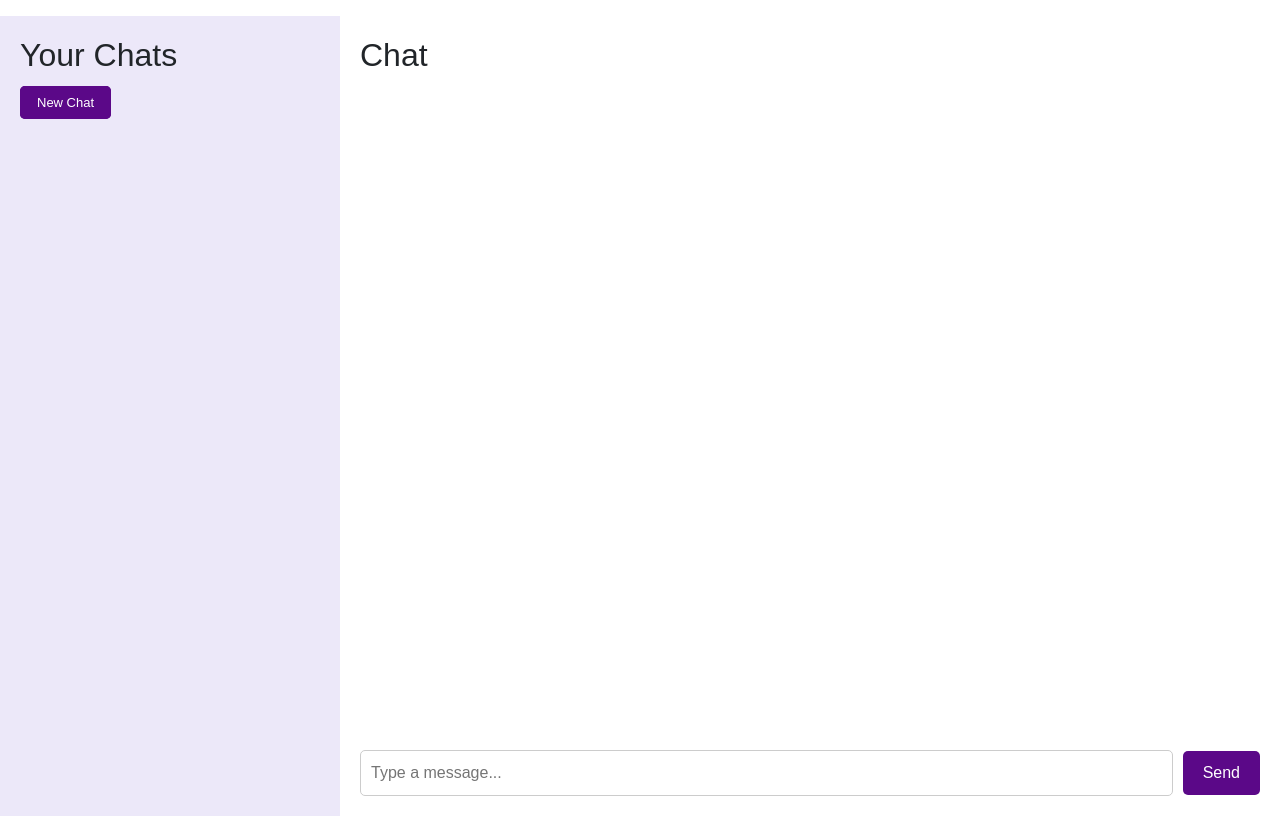
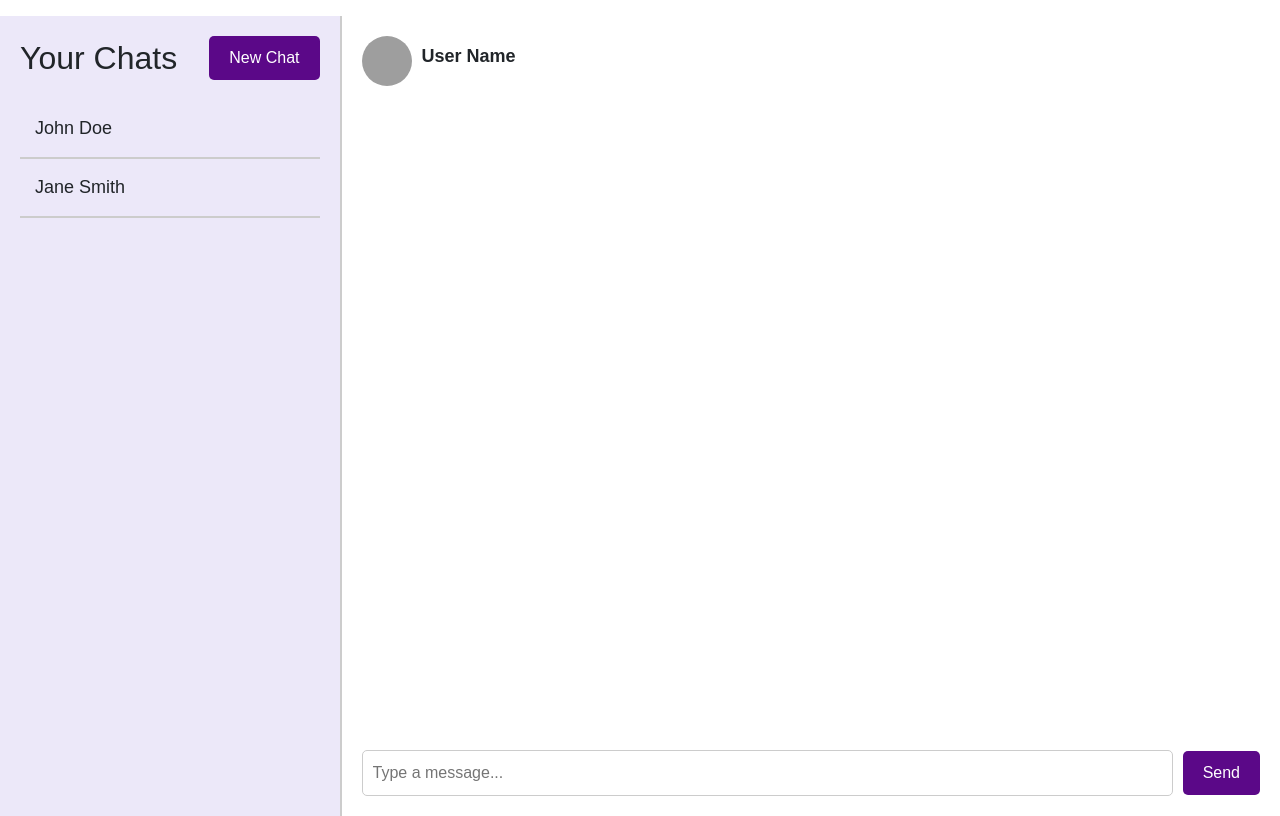
Before and after one commit to gcivil-nyu-org/INT2-Monday-Spring2024-Team-1, a Django app: template chat/templates/chat/chat.html in a window 1280 px wide. Shown: the part 113-929 px from the top of the page. Run offline with Django 4.2, Linux system fonts and the light colour scheme; the template is opened without the code that fills it, so the values that code supplies are empty; some libraries are stand-ins or nearby versions; grey boxes are pictures that could not be loaded.

Commit message:
Add chat header and interactions

```diff
--- a/chat/templates/chat/chat.html
+++ b/chat/templates/chat/chat.html
@@ -20,7 +20,19 @@
             flex: 1;
             background-color: #ECE8F9;
             padding: 20px;
+            border-right: 2px solid #ccc;
         }
+
+        .chat-sidebar-header {
+            display: flex;
+            justify-content: space-between;
+            align-items: center;
+            margin-bottom: 20px;
+        }
+
+            .chat-sidebar-header h2 {
+                margin: 0;
+            }
 
         .chat {
             flex: 3;
@@ -32,10 +44,21 @@
 
         .chat-header {
             display: flex;
-            justify-content: space-between;
             align-items: center;
             margin-bottom: 20px;
         }
+
+            .profile-picture {
+                width: 50px;
+                height: 50px;
+                border-radius: 50%;
+                margin-right: 10px;
+            }
+
+            .user-name {
+                font-size: 18px;
+                font-weight: bold;
+            }
 
         .chat-list {
             list-style-type: none;
@@ -44,17 +67,24 @@
 
         .chat-list-item {
             cursor: pointer;
-            padding: 10px;
-            border-bottom: 1px solid #ccc;
+            padding: 15px;
+            border-bottom: 2px solid #ccc;
+            transition: background-color 0.3s;
+            font-size: 18px;
         }
 
             .chat-list-item:hover {
-                background-color: #e0e0e0;
+                background-color: #f0f0f0;
+            }
+
+            .chat-list-item.active {
+                background-color: #8f68a3;
+                color: #FFFFFF;
+                font-weight: bold;
             }
 
         .message-container {
             display: flex;
-            justify-content: flex-end;
             margin-bottom: 10px;
         }
 
@@ -68,12 +98,32 @@
             }
 
         .outgoing-message {
-            align-self: flex-end;
+            display: flex;
+            justify-content: flex-end;
         }
 
+            .outgoing-message .message-container {
+                justify-content: flex-end;
+            }
+
+            .outgoing-message .message {
+                background-color: #DCF8C6;
+                color: #000;
+            }
+
         .incoming-message {
-            align-self: flex-start;
+            display: flex;
+            justify-content: flex-start;
         }
+
+            .incoming-message .message-container {
+                justify-content: flex-start;
+            }
+
+            .incoming-message .message {
+                background-color: #F2F2F2;
+                color: #000;
+            }
 
         .message-input-container {
             margin-top: auto;
@@ -104,13 +154,11 @@
                 color: white
             }
 
-        .create-button,
-        .create-button:hover {
+        .create-button {
+            padding: 10px 20px;
             background-color: #5B0888;
-            font-size: 13px;
             color: #FFFFFF;
-            border: 2px solid #5B0888;
-            padding: 7px 15px;
+            border: none;
             border-radius: 5px;
             cursor: pointer;
             text-decoration: none;
@@ -118,6 +166,7 @@
 
             .create-button:hover {
                 background-color: #2d0444;
+                text-decoration: none;
             }
 
 
@@ -131,18 +180,23 @@
 
     <div class="full-container">
         <div class="chat-sidebar">
-            <h2>Your Chats</h2>
+            <div class="chat-sidebar-header">
+                <h2>Your Chats</h2>
+                <a href="{% url 'chat:select_user_view' %}" class="create-button">New Chat</a>
+            </div>
+
             <ul class="chat-list" id="chatList">
                 <!-- user chat list here -->
             </ul>
-            <a href="{% url 'chat:select_user_view' %}" class="create-button">New Chat</a>
         </div>
 
 
         <div class="chat" id="chatInterface">
             <div class="chat-header">
-                <h2>Chat</h2>
+                <img src="profile1.jpg" alt="Profile Picture" class="profile-picture">
+                <h2 class="user-name">User Name</h2>
             </div>
+
             <div id="messages">
                 <!-- chat messages here -->
             </div>
@@ -153,7 +207,8 @@
         </div>
     </div>
 
-    <script>let chats = [];
+    <script>
+        let chats = [];
 
         function createNewChat() {
             let chatName = prompt("Enter a name for the new chat:");
@@ -173,21 +228,50 @@
                 let listItem = document.createElement('li');
                 listItem.classList.add('chat-list-item');
                 listItem.textContent = chat.name;
-                listItem.onclick = () => renderChatInterface(index);
+                listItem.onclick = () => {
+                    renderChatInterface(index);
+                    chatList.querySelectorAll('.chat-list-item').forEach(item => {
+                        item.classList.remove('active');
+                    });
+                    listItem.classList.add('active');
+                };
                 chatList.appendChild(listItem);
             });
         }
 
+
         function renderChatInterface(index) {
             let chatInterface = document.getElementById('chatInterface');
-            chatInterface.querySelector('h2').textContent = chats[index].name;
+            let chatHeader = chatInterface.querySelector('.chat-header');
+            let chatName = chats[index].name;
+            let userProfilePicture = chats[index].profilePicture;
+
+            // Clear existing content in the chat header
+            chatHeader.innerHTML = '';
+
+            // Create and append the profile picture element
+            let profilePicture = document.createElement('img');
+            profilePicture.src = userProfilePicture;
+            profilePicture.alt = "Profile Picture";
+            profilePicture.classList.add('profile-picture');
+            chatHeader.appendChild(profilePicture);
+
+            // Create and append the user's name element
+            let userName = document.createElement('h2');
+            userName.textContent = chatName;
+            userName.classList.add('user-name');
+            chatHeader.appendChild(userName);
+
             let messagesDiv = document.getElementById('messages');
             messagesDiv.innerHTML = '';
+
             chats[index].messages.forEach(message => {
                 let messageContainer = document.createElement('div');
                 messageContainer.classList.add('message-container');
+
                 let messageElement = document.createElement('div');
                 messageElement.classList.add('message');
+
                 messageElement.textContent = message.text;
                 messageContainer.appendChild(messageElement);
                 if (message.sender === 'user') {
@@ -198,6 +282,8 @@
                 messagesDiv.appendChild(messageContainer);
             });
         }
+
+
 
         function sendMessage() {
             let messageInput = document.getElementById('messageInput');
@@ -217,6 +303,34 @@
             let activeChatName = document.getElementById('chatInterface').querySelector('h2').textContent;
             return chats.findIndex(chat => chat.name === activeChatName);
         }
+
+
+
+        // Add test data and test render
+        chats.push({
+            name: "John Doe",
+            profilePicture: "https://cdn-icons-png.flaticon.com/512/3135/3135715.png",
+            messages: [
+                { text: "Hello!", sender: "user" },
+                { text: "Hi there!", sender: "other" },
+                { text: "How are you?", sender: "user" },
+                { text: "I'm fine, thanks!", sender: "other" }
+            ]
+        });
+
+        chats.push({
+            name: "Jane Smith",
+            profilePicture: "https://cdn.icon-icons.com/icons2/3150/PNG/512/user_profile_female_icon_192701.png",
+            messages: [
+                { text: "Hey!", sender: "other" },
+                { text: "What's up?", sender: "user" },
+                { text: "Not much, just chilling.", sender: "other" }
+            ]
+        });
+        renderChatList();
+
+
+
     </script>
 
 </body>
--- a/chat/templates/chat/select_user.html
+++ b/chat/templates/chat/select_user.html
@@ -205,6 +205,7 @@
         });
     }
 
+    // testing data
     var mockPatients = [
         {
             profile_picture_url: 'https://cdn-icons-png.flaticon.com/512/3135/3135715.png',
```
